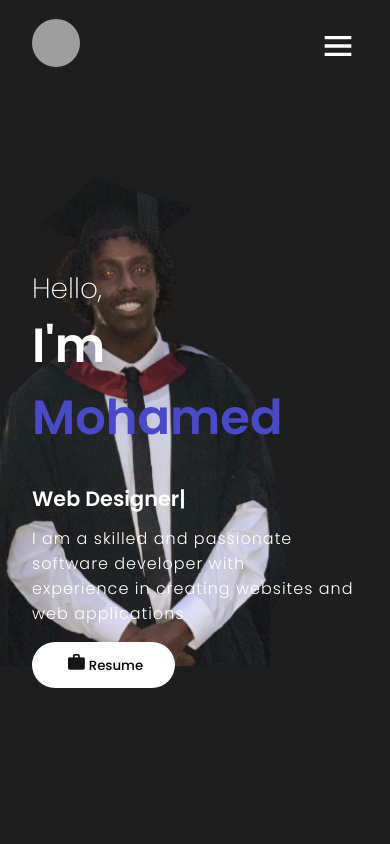
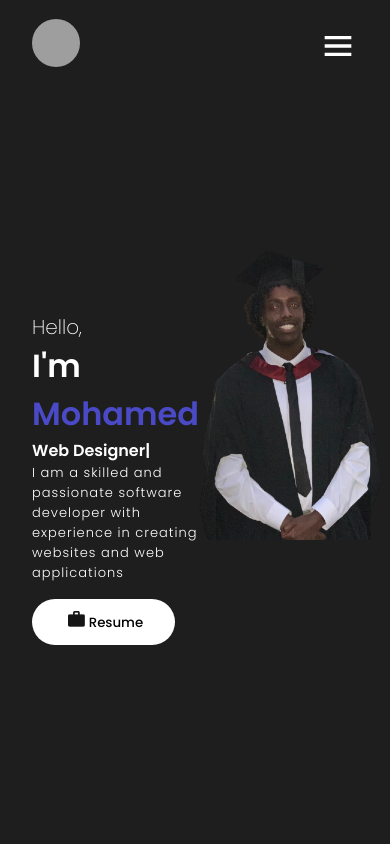
Before and after one commit to MAIsmail1/Portfolio, a React (Create React App) app in the folder portfolio/: page / in a window 390 px wide. Shown: the top 844 px of the page. Built offline with nearby package versions, Linux system fonts and the light colour scheme; grey boxes are pictures that could not be loaded.

Commit message:
css changes for mobile view

```diff
--- a/portfolio/src/components/Contact/contact.css
+++ b/portfolio/src/components/Contact/contact.css
@@ -43,6 +43,8 @@
 
 .btn{
     margin-bottom: 3rem;
+    -webkit-tap-highlight-color: transparent !important;
+    outline: none !important;
 }
 
 
@@ -65,6 +67,8 @@
     cursor: pointer;
     text-decoration: none;
     color: white;
+    -webkit-tap-highlight-color: transparent !important;
+    outline: none !important;
 }
 
 .msg {
--- a/portfolio/src/components/Intro/intro.css
+++ b/portfolio/src/components/Intro/intro.css
@@ -59,7 +59,15 @@
     border: none;
     border-radius: 2rem;
     cursor: pointer;
+    overflow: hidden;
+    -webkit-tap-highlight-color: transparent !important;
 }
+.btnRes{
+    -webkit-tap-highlight-color: transparent !important;
+    outline: none !important;
+    width: 144px;
+}
+
 
 .btnImg {
     object-fit: cover;
@@ -111,3 +119,29 @@
         font-size: 3rem;
     }
 }
+@media screen and (max-width:480px) {
+    .hello {
+        font-size: 1.25rem;
+        font-weight: 100;
+    }
+     .introName {
+        font-size: 2rem;
+
+    }
+    .introText {
+        font-size: 2rem;
+    }
+
+    .introPara {
+        font-size: small;
+    }
+    .hideImgSmall {
+        position: relative;
+        right: 2rem;
+        width: 200px;
+        height: 300px;
+        }
+    .animationText {
+        font-size: 1rem;
+    }
+}
--- a/portfolio/src/components/Intro/intro.js
+++ b/portfolio/src/components/Intro/intro.js
@@ -1,6 +1,7 @@
 import React from 'react';
 import './intro.css';
 import bg from '../../assets/mypicture.png'
+
 import btnImg from '../../assets/hireme.png';
 import resume from '../../assets/Resume (2).pdf';
 import { TypeAnimation } from 'react-type-animation';
@@ -11,6 +12,7 @@ const Intro = () => {
       <div className="introContent" data-aos="fade-right" data-aos-duration="1000" data-aos-once="true">
         <span className="hello">Hello,</span>
         <span className="introText">I'm <span className="introName">Mohamed</span> <br />
+          <div className="animationText">
           <TypeAnimation
             sequence={[
               'Software Developer',
@@ -18,12 +20,13 @@ const Intro = () => {
               'Web Designer',
               2500
             ]}
-            style={{ fontSize: '1.3rem' }}
+            style={{ fontSize: '1rem'}}
             repeat={Infinity}
           />
+          </div>
         </span>
         <p className="introPara">I am a skilled and passionate software developer with  <br /> experience in creating websites and web applications</p>
-        <a href={resume} download="Resume">
+        <a href={resume} download="Resume" className='btnRes'>
           <button className="btn"><img src={btnImg} alt="" className="btnImg" />Resume</button>
         </a>
       </div>
--- a/portfolio/src/components/NavBar/navbar.css
+++ b/portfolio/src/components/NavBar/navbar.css
@@ -3,6 +3,10 @@ object-fit: cover;
 border-radius: 100px;
 width: 4rem;
 height: 4rem;
+}
+.logoBtn {
+    -webkit-tap-highlight-color: transparent !important;
+    outline: none !important;
 }
 
 .logo:hover {
@@ -45,6 +49,8 @@ height: 4rem;
     padding: 0 1rem;
     border-radius: 2rem;
     cursor: pointer;
+    -webkit-tap-highlight-color: transparent !important;
+    outline: none !important;
 }
 
 .desktopMenuBtn:hover {
@@ -92,6 +98,8 @@ height: 4rem;
     height: 1.8rem;
     font-size: 2.5rem;
     cursor: pointer;
+    -webkit-tap-highlight-color: transparent !important;
+    outline: none !important
 }
 
 @media screen and (max-width:720px) {
--- a/portfolio/src/components/NavBar/navbar.js
+++ b/portfolio/src/components/NavBar/navbar.js
@@ -11,7 +11,7 @@ const [showMenu, setShowMenu] = useState(false)
 
   return (
     <nav className="navbar">
-        <a href='.'><img src = {logo} alt = "Logo" className = "logo"/></a>
+        <a href='.' className='logoBtn'><img src = {logo} alt = "Logo" className = "logo"/></a>
         <div className="desktopMenu">
         <Link activeClass='active' to='intro' spy={true} smooth={true} offset={-75} duration={500} className="desktopMenuListItem">Home</Link>
         <Link activeClass='active' to='tech' spy={true} smooth={true} offset={-75} duration={500} className="desktopMenuListItem">About</Link>
--- a/portfolio/src/components/Projects/projects.css
+++ b/portfolio/src/components/Projects/projects.css
@@ -100,6 +100,8 @@
     transition: .3s;
     opacity: 0;
     color: black;
+    -webkit-tap-highlight-color: transparent !important;
+    outline: none !important;
 }
 
 .iconLink {
```
